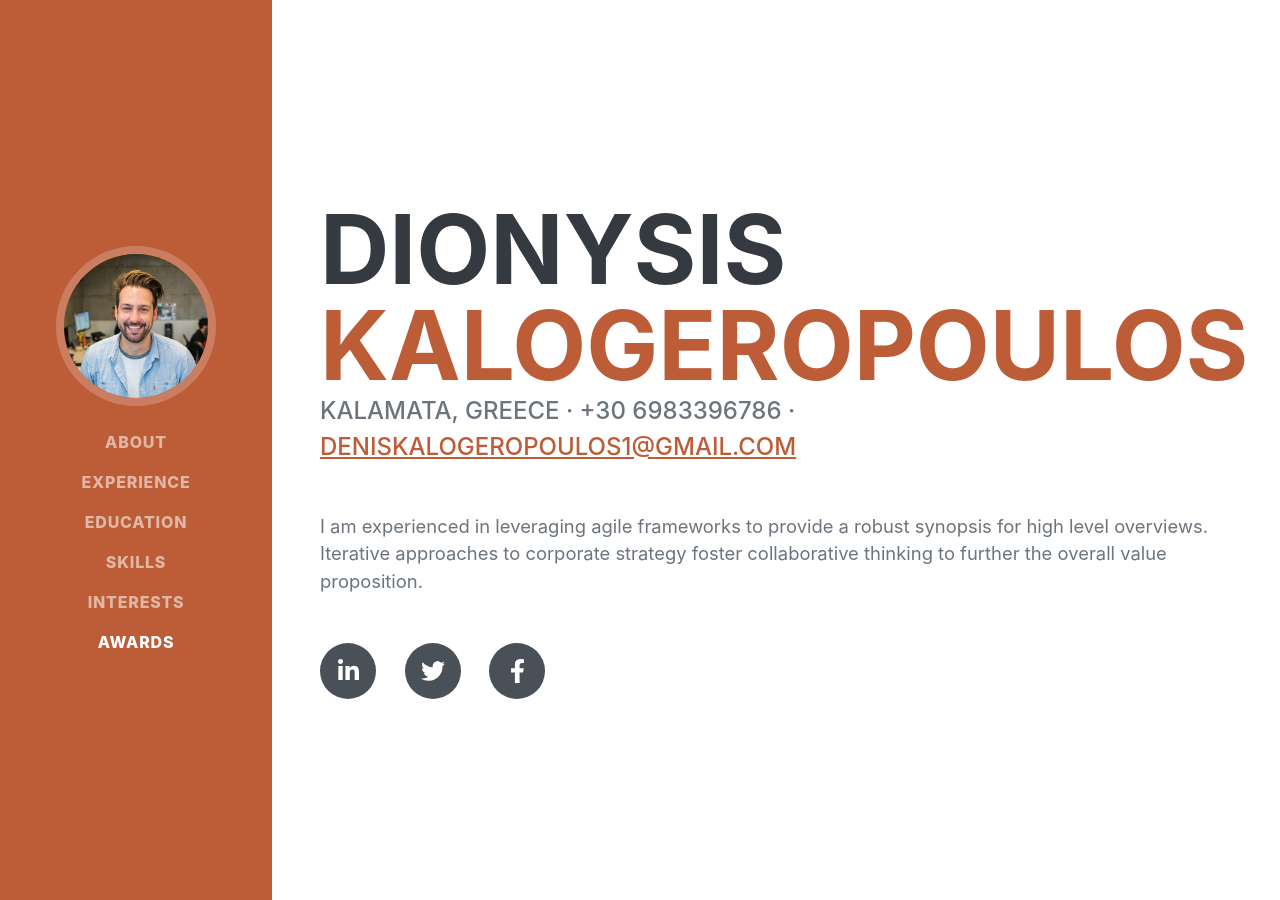
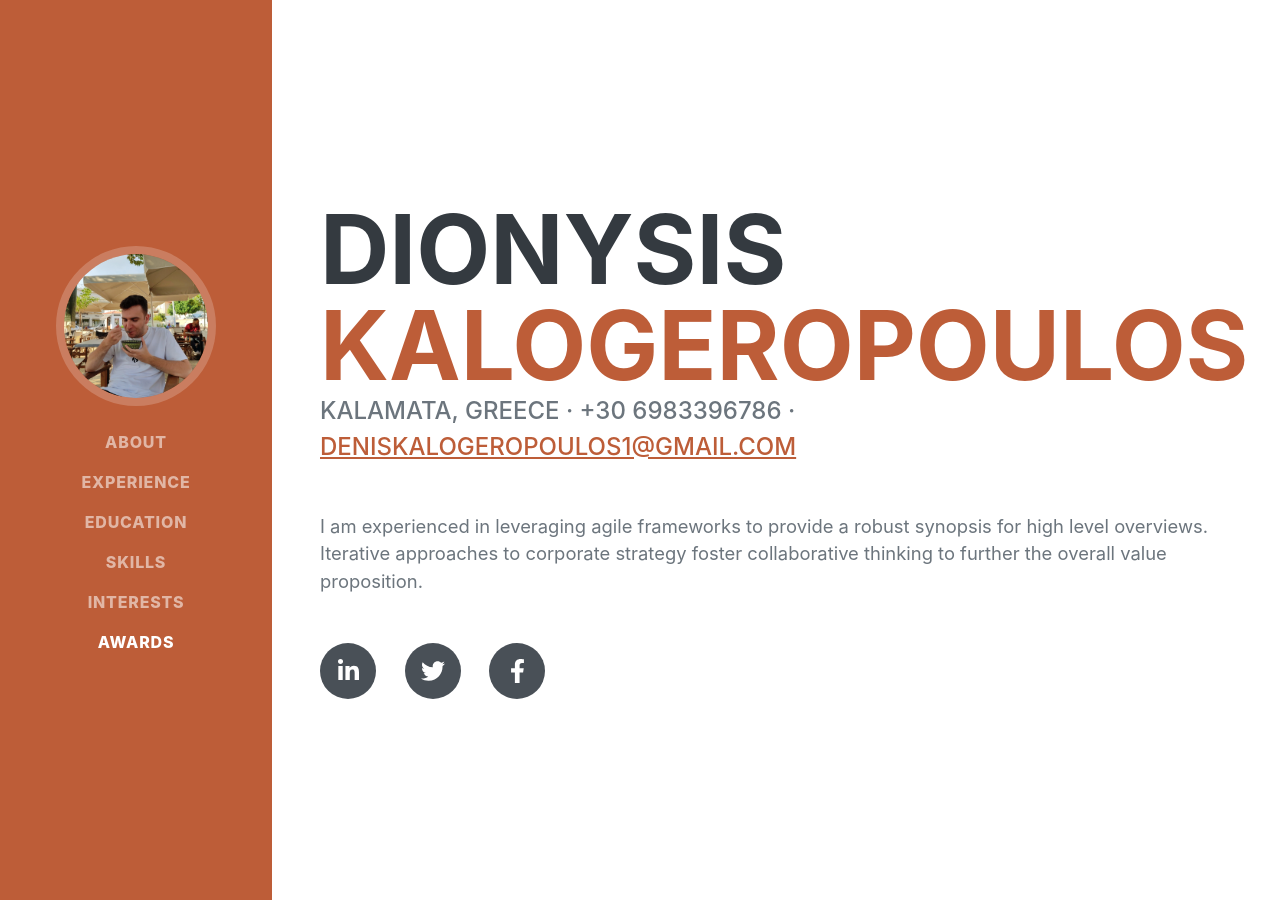
Before and after one commit to Georgechrp/dionysis-site, a Jekyll site: the page built from index.md, in a window 1280 px wide and 900 px high. Built offline with Jekyll 4.4.1, drawn with Linux system fonts in a browser that asks for light colours; nearby versions of some CDN libraries; some web fonts are replaced.

Commit message:
Update Navigation “nav”

```diff
--- a/_data/nav.yml
+++ b/_data/nav.yml
@@ -1,5 +1,5 @@
 name: Dionysis Kalogeropoulos
-image: /assets/img/profile.jpg
+image: /assets/img/uploads/1745960664542.webp
 menu:
   - label: About
     href: "#about"
```
Also changed, not shown: assets/img/uploads/1745960664542.webp (added).
